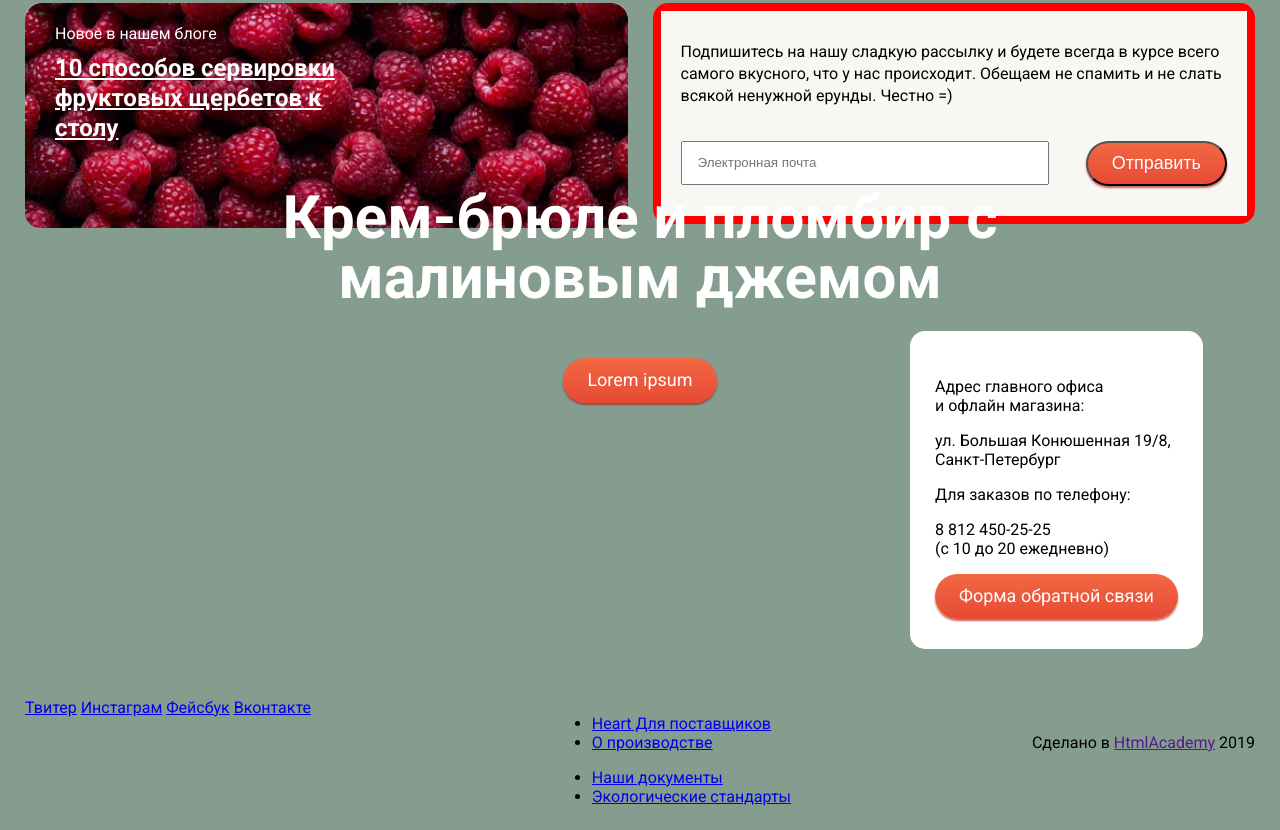
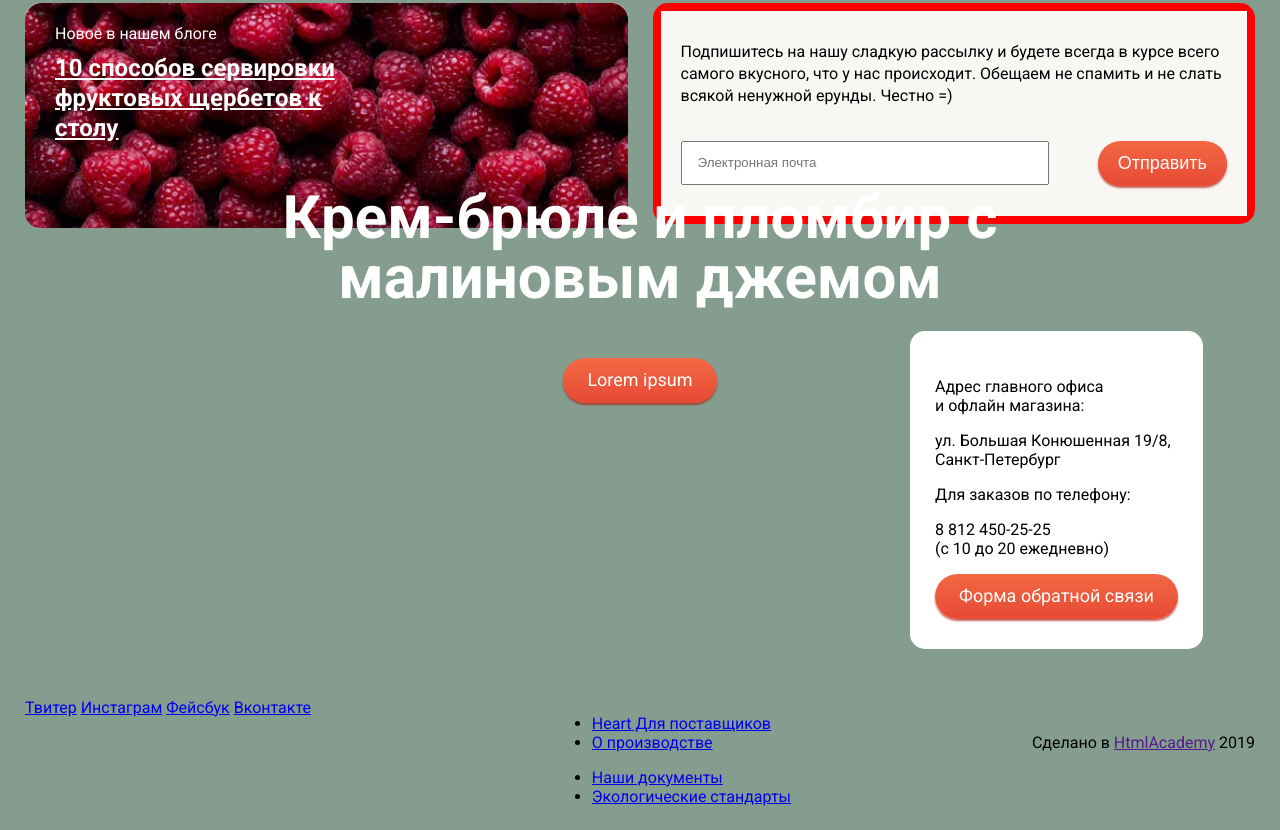
Before and after one commit to Amugbl4/HtmlAcademyGllacy, a plain HTML site: page index.html in a window 1280 px wide. Shown: the part 1562-2392 px from the top of the page. Drawn offline with Linux system fonts and the light colour scheme.

Commit message:
reset button padding

```diff
--- a/css/style.css
+++ b/css/style.css
@@ -19,6 +19,11 @@ body {
     clear: both;
 } */
 
+button {
+    padding: 0 20px !important;
+    border: none;
+    vertical-align: middle;
+}
 .btn {
     display: inline-flex;
     font-size: 18px;
```
